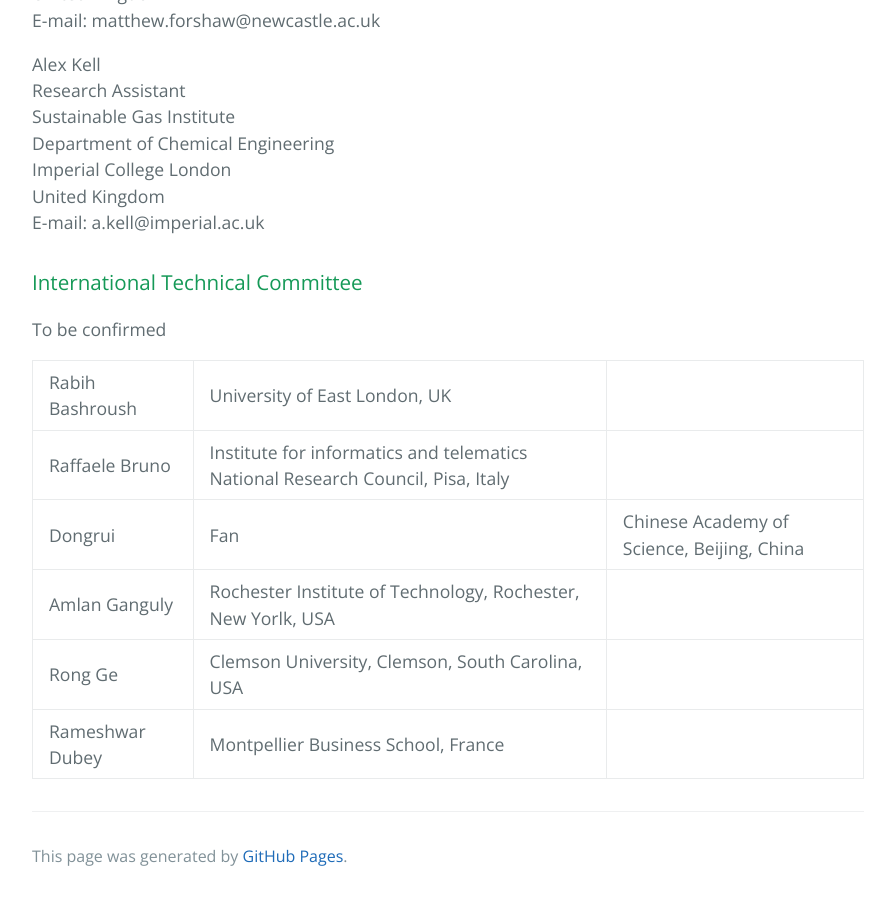
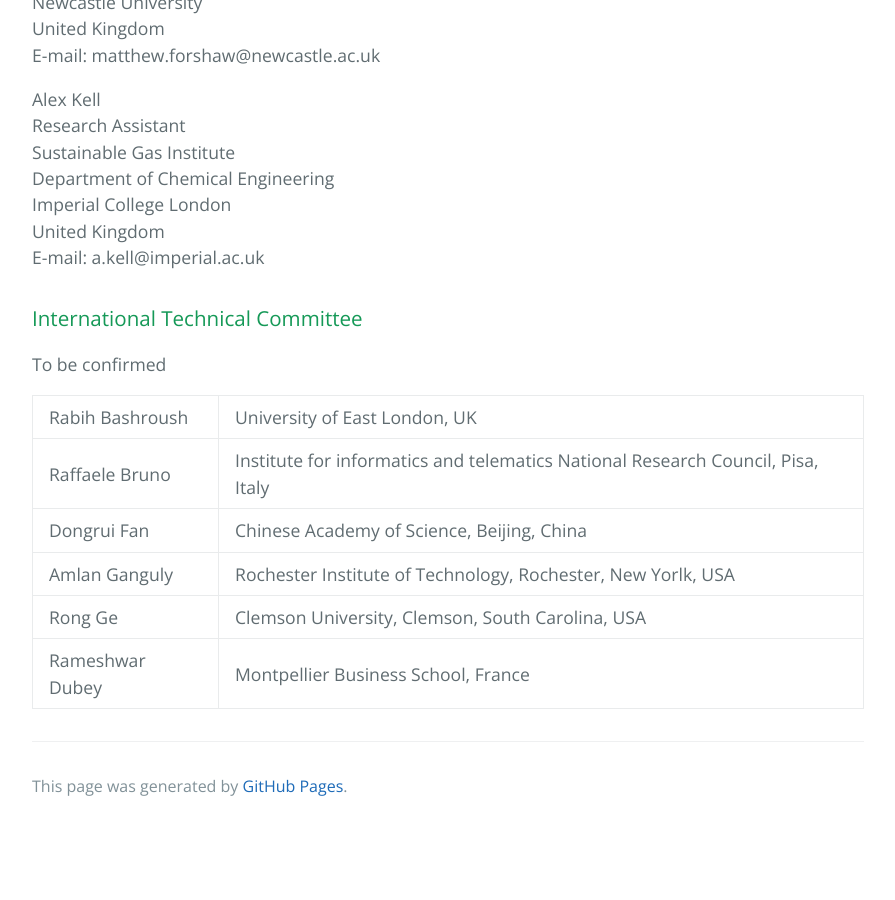
Before and after one commit to bda4s/bda4s.github.io, a Jekyll site: the page built from index.md, in a window 1280 px wide and 900 px high, scrolled down 3160 px. Shown: the whole window, without its empty margins (192-1087 px from the left). Built offline with Jekyll 4.4.1, drawn with Linux system fonts in a browser that asks for light colours; our own code applies the rules of GitHub Pages for plain Markdown files; after the commit the page ends 3990 px from its top, so only the background shows below that.

Commit message:
fixed some typos

```diff
--- a/index.md
+++ b/index.md
@@ -9,7 +9,9 @@ December 15th-18th, 2021, Orlando, FL, USA
 ## Outline
 
 Sustainability is a significant challenge, given the impending consequences of global warming. Computing has its role to play in this environment. Computing can be seen as both part of the problem – with ICT accounting for 1.11Gt of CO2 in 2020 and estimated to more than double by 2030 - but also as part of the solution as we use computational resources to make the world a more sustainable place. Big Data is a key asset in developing a more sustainable environment. Analysis of this data can lead to new breakthroughs and better use of the resources we have.
+
 This workshop will focus on the cutting-edge developments from both academia and industry, with a particular emphasis on novel techniques to capture, store and process big data from a wide range of sources for improving sustainability, and in particular on the methodologies and technologies which can be applied to correlate, learn and mine, interpret and visualize data which will improve sustainability.
+
 This workshop is timely and interesting for researchers, academics and practitioners in big data processing and analytics, energy efficiency, sustainability, and Green Computing. The workshop is very relevant to the big data community, especially data mining, machine learning, cyber- physical systems, computational intelligence, and will bring forth a lively forum on this exciting and challenging area at the conference.
 
 [Previous workshops](Previous)
@@ -107,7 +109,7 @@ To be confirmed
 |--|--|
 | Rabih Bashroush | University of East London, UK |
 | Raffaele Bruno | Institute for informatics and telematics National Research Council, Pisa, Italy |
-| Dongrui | Fan | Chinese Academy of Science, Beijing, China |
+| Dongrui Fan | Chinese Academy of Science, Beijing, China |
 | Amlan Ganguly | Rochester Institute of Technology, Rochester, New Yorlk, USA |
 | Rong Ge |  Clemson University, Clemson, South Carolina, USA |
 | Rameshwar Dubey | Montpellier Business School, France |
```
